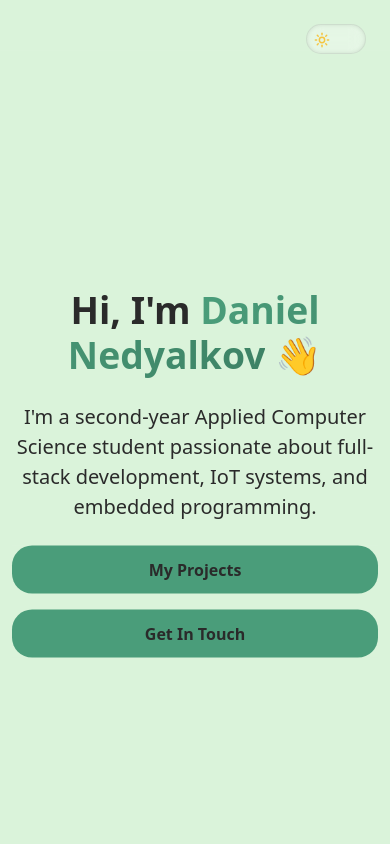
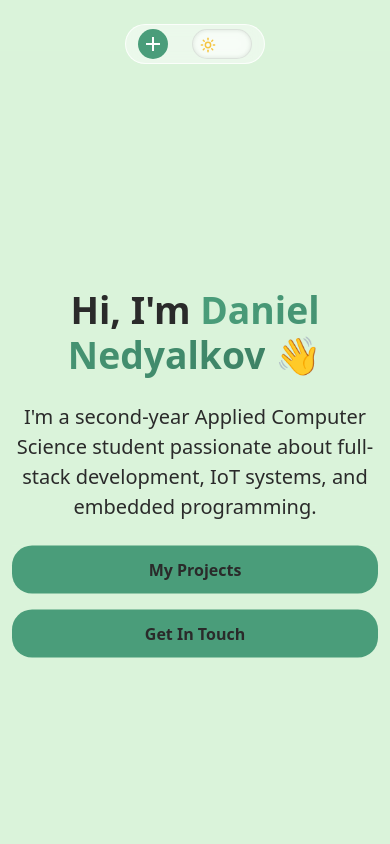
Before and after one commit to DanielNed11/danielnedyalkov, a React (Vite) app: page / in a window 390 px wide. Shown: the top 844 px of the page. Built offline with nearby package versions, Linux system fonts and the light colour scheme.

Commit message:
navbar changes

```diff
--- a/eslint.config.js
+++ b/eslint.config.js
@@ -23,7 +23,7 @@ export default defineConfig([
       },
     },
     rules: {
-      'no-unused-vars': ['error', { varsIgnorePattern: '^[A-Z_]' }],
+      'no-unused-vars': ['error', { varsIgnorePattern: '^[A-Z_]|motion' }],
     },
   },
 ])
--- a/src/App.jsx
+++ b/src/App.jsx
@@ -1,4 +1,3 @@
-import { BrowserRouter as Router } from "react-router-dom";
 import { Container } from "react-bootstrap";
 import { motion } from "framer-motion";
 import NavigationBar from "./components/Navbar";
@@ -10,7 +9,7 @@ import "./styles/main.css";
 
 function App() {
     return (
-        <Router>
+
             <motion.div
                 className="d-flex flex-column min-vh-100"
                 initial={{ opacity: 0 }}
@@ -40,12 +39,11 @@ function App() {
                 <footer className="py-4">
                     <Container>
                         <p className="text-center mb-0">
-                            © {new Date().getFullYear()} Daniel Nedyalkov. Built with React & modern web technologies.
+                            Daniel Nedyalkov
                         </p>
                     </Container>
                 </footer>
             </motion.div>
-        </Router>
     );
 }
 
--- a/src/components/Navbar.jsx
+++ b/src/components/Navbar.jsx
@@ -3,23 +3,25 @@ import ThemeToggle from "./ThemeToggle.jsx";
 
 function NavigationBar() {
     const [activeSection, setActiveSection] = useState("home");
+    const [menuOpen, setMenuOpen] = useState(false);
 
     const scrollTo = (id) => {
         const el = document.getElementById(id);
         if (el) {
             el.scrollIntoView({ behavior: "smooth" });
+            setMenuOpen(false);
             setActiveSection(id);
         }
     };
 
-    const navItems = [
-        { id: "home", label: "Home" },
-        { id: "about", label: "About" },
-        { id: "projects", label: "Projects" },
-        { id: "contact", label: "Contact" }
+    let navItems;
+    navItems = [
+        {id: "home", label: "Home"},
+        {id: "about", label: "About"},
+        {id: "projects", label: "Projects"},
+        {id: "contact", label: "Contact"}
     ];
 
-    // Handle scroll to update active section
     useEffect(() => {
         const handleScroll = () => {
             const sections = navItems.map(item => document.getElementById(item.id));
@@ -27,20 +29,30 @@ function NavigationBar() {
 
             for (let i = sections.length - 1; i >= 0; i--) {
                 if (sections[i] && sections[i].offsetTop <= scrollPos) {
-                    setActiveSection(navItems[i].id);
+
+                    if (activeSection !== navItems[i].id) {
+                        setActiveSection(navItems[i].id);
+                    }
                     break;
                 }
+            }
+
+            const nav = document.querySelector('.minimal-navbar');
+            if (nav) {
+                if (window.scrollY > 50) nav.classList.add('scrolled');
+                else nav.classList.remove('scrolled');
             }
         };
 
         window.addEventListener('scroll', handleScroll);
         return () => window.removeEventListener('scroll', handleScroll);
-    }, []);
+    }, [activeSection, navItems]);
 
     return (
         <nav className="minimal-navbar">
             <div className="navbar-content">
-                <div className="nav-links">
+                <button className={`hamburger ${menuOpen ? 'active' : ''}`} onClick={() => setMenuOpen(!menuOpen)}></button>
+                <div className={`nav-links ${menuOpen ? 'show' : ''}`}>
                     {navItems.map((item) => (
                         <button
                             key={item.id}
--- a/src/components/ProjectCard.jsx
+++ b/src/components/ProjectCard.jsx
@@ -94,10 +94,9 @@ function ProjectCard({
                         />
                         <div className="project-overlay" />
 
-                        {/* Status Badge */}
                         <Badge
                             bg={getStatusVariant(status)}
-                            className="position-absolute top-0 end-0 m-3 px-3 py-2"
+                            className="position-absolute top-0 end-0 m-3 px-3 py-2 z-1"
                         >
                             {isFinished ? "✓ Completed" : status === "development" ? "🔨 In Progress" : "📋 Planning"}
                         </Badge>
--- a/src/styles/main.css
+++ b/src/styles/main.css
@@ -1,46 +1,30 @@
 :root {
-    /* Vibrant sage green accent - elegant and calming */
     --accent: #4a9d7a;
     --accent-hover: #3d8265;
-
-    /* Badge colors - distinct variations */
     --badge-primary: #4a9d7a;
     --badge-secondary: #6b9db8;
     --badge-info: #8e7da8;
-
-    /* Soft green-tinted background */
     --bg: #daf3da;
     --text: #2a2a2a;
     --text-muted: #5a6b5e;
-
-    /* Subtle mint-cream cards with warmth */
     --card-bg: #fdfffd;
     --shadow: 0 4px 12px rgba(74, 157, 122, 0.12);
     --transition: 0.3s ease;
     font-family: -apple-system, BlinkMacSystemFont, "SF Pro Display", "Inter", sans-serif;
 }
 
-/* === Dark theme - DARK THEME (Deep Plum & Charcoal) === */
 [data-theme="dark"] {
-    /* Vibrant purple accent - sophisticated and luxurious */
     --accent: #9378bc;
     --accent-hover: #5b4d70;
-
-    /* Badge colors - distinct variations */
     --badge-primary: #a688d4;
     --badge-secondary: #7d9fc9;
     --badge-info: #c98ba6;
-
-    /* Deep purple-tinted charcoal */
     --bg: #1a171e;
     --text: #e8e8e8;
     --text-muted: #a798b5;
-
-    /* Purple-elevated card color */
     --card-bg: #26222d;
     --shadow: 0 4px 12px rgba(166, 136, 212, 0.15);
 }
-/* Apply dark theme to all major containers */
 [data-theme="dark"] body,
 [data-theme="dark"] main,
 [data-theme="dark"] section,
@@ -63,24 +47,20 @@
     color: var(--text) !important;
 }
 
-/* Navbar */
 [data-theme="dark"] .modern-navbar {
     background: rgba(20,20,20,0.6);
 }
 
-/* Cards */
 [data-theme="dark"] .card {
     background: var(--card-bg) !important;
     color: var(--text);
 }
 
-/* Footer */
 [data-theme="dark"] footer {
     background: var(--card-bg) !important;
     color: var(--text-muted);
 }
 
-/* === Global === */
 html, body, #root {
     margin: 0;
     padding: 0;
@@ -95,12 +75,9 @@ section {
     padding-bottom: 5rem;
 }
 
-/* Force background on all containers */
 .d-flex, .flex-column, .min-vh-100, main {
     background: var(--bg) !important;
 }
-
-/* === Minimal Navbar === */
 
 .minimal-navbar {
     position: fixed;
@@ -108,19 +85,19 @@ section {
     left: 50%;
     transform: translateX(-50%);
     z-index: 1000;
-    backdrop-filter: blur(16px);
-    background: rgba(255, 255, 255, 0.85);
+    background: rgba(255, 255, 255, 0.45);
     border-radius: 50px;
-    padding: 16px 32px;
-    box-shadow: var(--shadow);
+    padding: 8px 24px;
+    border: 1px solid rgba(255,255,255,0.8);
     transition: var(--transition);
-    max-width: 90%;
     width: auto;
+    backdrop-filter: blur(7px);
+    -webkit-backdrop-filter: blur(7px);
 }
 
 [data-theme="dark"] .minimal-navbar {
-    background: rgba(38, 34, 45, 0.85);
-    box-shadow: 0 4px 20px rgba(166, 136, 212, 0.2);
+    background: rgba(255, 255, 255, 0.04);
+    border: 1px solid rgba(255,255,255,0.28);
 }
 
 .navbar-content {
@@ -147,56 +124,105 @@ section {
     cursor: pointer;
     transition: all 0.25s ease;
     white-space: nowrap;
+    position: relative;
+}
+.nav-link::after {
+    content: "";
+    position: absolute;
+    left: 50%;
+    bottom: -2px;
+    width: 0;
+    height: 2px;
+    background: var(--accent);
+    transition: width .3s ease, left .3s ease;
+}
+.nav-link:hover::after {
+    width: 80%;
+    left: 10%;
 }
 
 .nav-link:hover {
-    color: var(--accent);
-    background: rgba(74, 157, 122, 0.12);
-    transform: translateY(-1px);
+    background: transparent;
 }
 
-[data-theme="dark"] .nav-link:hover {
-    background: rgba(166, 136, 212, 0.18);
+.hamburger {
+  display: none;
+  width: 30px;
+  height: 30px;
+  border-radius: 50%;
+  background: var(--accent);
+  border: none;
+  cursor: pointer;
+  position: relative;
+}
+.hamburger::before {
+  content: "";
+  position: absolute;
+  width: 14px;
+  height: 2px;
+  background: white;
+  top: 50%;
+  left: 50%;
+  transform: translate(-50%,-50%) rotate(90deg);
+  transition: transform .3s ease;
+}
+.hamburger::after {
+  content: "";
+  position: absolute;
+  width: 14px;
+  height: 2px;
+  background: white;
+  top: 50%;
+  left: 50%;
+  transform: translate(-50%,-50%);
+  transition: opacity .3s ease;
 }
 
-.nav-link.active {
-    color: #ffffff;
-    background: var(--accent);
-    box-shadow: 0 4px 12px rgba(74, 157, 122, 0.25);
+.hamburger.active::before {
+  transform: translate(-50%, -50%) rotate(45deg);
 }
 
-[data-theme="dark"] .nav-link.active {
-    box-shadow: 0 4px 12px rgba(166, 136, 212, 0.3);
+.hamburger.active::after {
+  transform: translate(-50%, -50%) rotate(-45deg);
 }
 
-/* Mobile: Hide navbar, show only theme toggle in corner */
 @media (max-width: 768px) {
+
     .minimal-navbar {
-        top: 16px;
-        right: 16px;
-        left: auto;
-        transform: none;
-        padding: 8px;
-        background: transparent;
-        backdrop-filter: none;
+        padding: 4px 12px;
+        border-radius: 30px;
+    }
+
+    .navbar-content {
+        align-items: center;
+    }
+
+    [data-theme="dark"] .minimal-navbar {
         box-shadow: none;
     }
 
-    [data-theme="dark"] .minimal-navbar {
-        background: transparent;
-        box-shadow: none;
-    }
-
-    .navbar-content {
-        gap: 0;
+    .hamburger {
+        display: flex;
     }
 
     .nav-links {
         display: none;
     }
+    .nav-links.show {
+        display: flex;
+        flex-direction: column;
+        background: rgba(255,255,255,0.85);
+        padding: 12px;
+        border-radius: 12px;
+        position: absolute;
+        right: 0;
+        top: 50px;
+    }
+    [data-theme="dark"] .nav-links.show {
+        background: rgba(38,34,45,0.85);
+    }
 }
 
-/* === Brand text === */
 .brand-text {
     font-weight: 700;
     font-size: 1.2rem;
@@ -206,7 +232,6 @@ section {
     color: var(--text) !important;
 }
 
-/* === Hero / Home === */
 .name {
     background: linear-gradient(90deg, var(--accent), var(--accent-hover));
     background-clip: text;
@@ -219,7 +244,6 @@ section {
     to { background-position: 100% 50%; }
 }
 
-/* === Cards === */
 .project-card {
     background: var(--card-bg) !important;
     border-radius: 16px !important;
@@ -318,7 +342,6 @@ section {
     justify-content: center;
 }
 
-/* Mobile card button adjustments */
 @media (max-width: 768px) {
     .btn,
     .btn-disabled {
@@ -337,7 +360,6 @@ section {
     }
 }
 
-/* === Theme Toggle === */
 .theme-toggle {
     width: 60px;
     height: 30px;
@@ -363,7 +385,6 @@ section {
     box-shadow: 0 0 10px var(--accent-hover);
 }
 
-/* Icon container */
 .toggle-circle {
     width: 24px;
     height: 24px;
@@ -376,8 +397,6 @@ section {
     left: 3px;
 }
 
-
-/* === Fade/slide classes (for later animation triggers) === */
 .animate-fade-in {
     opacity: 0;
     transform: translateY(30px);
@@ -396,7 +415,6 @@ section {
     letter-spacing: 0.3px;
 }
 
-/* Different badge variants using opacity variations */
 .badge.bg-primary {
     background: var(--badge-primary) !important;
 }
```
Also changed, not shown: 3 other files (tests, documents, lock files or other folders).
